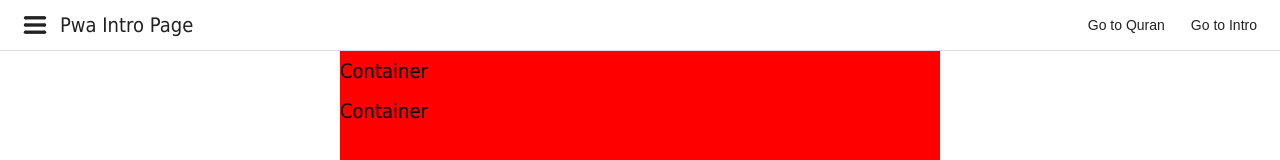
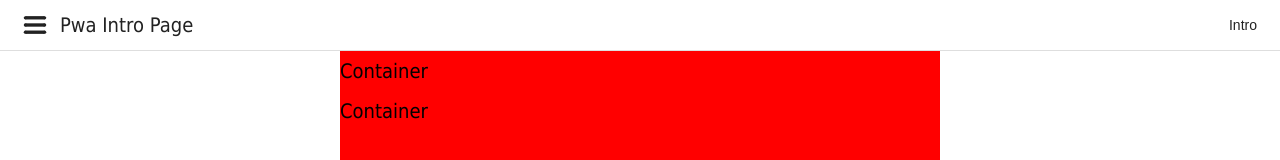
Before and after one commit to NatiqQuran/nq-pwa, a React (Create React App) app: page /pwa in a window 1280 px wide. Shown: the top 160 px of the page. Built offline with nearby package versions, Linux system fonts and the light colour scheme.

Commit message:
update pwa button

```diff
--- a/src/pages/pwa/pwa.tsx
+++ b/src/pages/pwa/pwa.tsx
@@ -11,11 +11,8 @@ function Pwa() {
     return (
         <div>
             <Header title="Pwa Intro Page" button={"menu"}>
-                <Link to="/quran">
-                    <button onClick={pwaIntroPagePassed}>Go to Quran</button>
-                </Link>
                 <Link to="/">
-                    <button>Go to Intro</button>
+                    <button onClick={pwaIntroPagePassed}>Intro</button>
                 </Link>
             </Header>
             <Container maxWidth={"sm"}>
```
